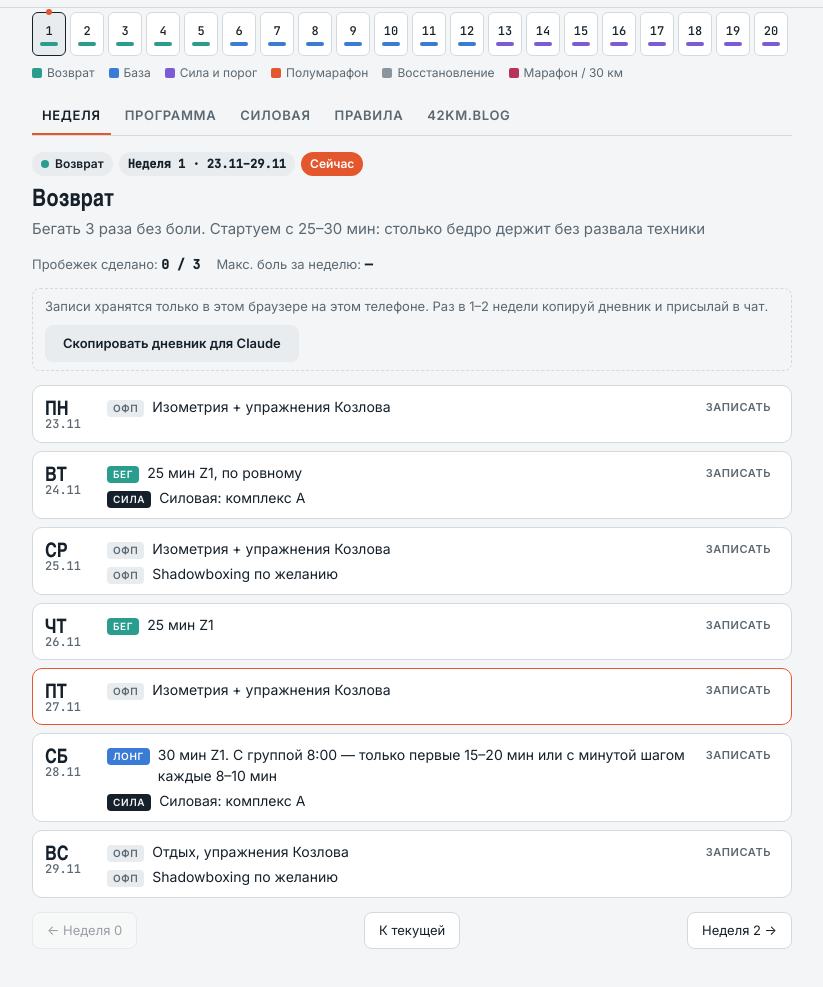
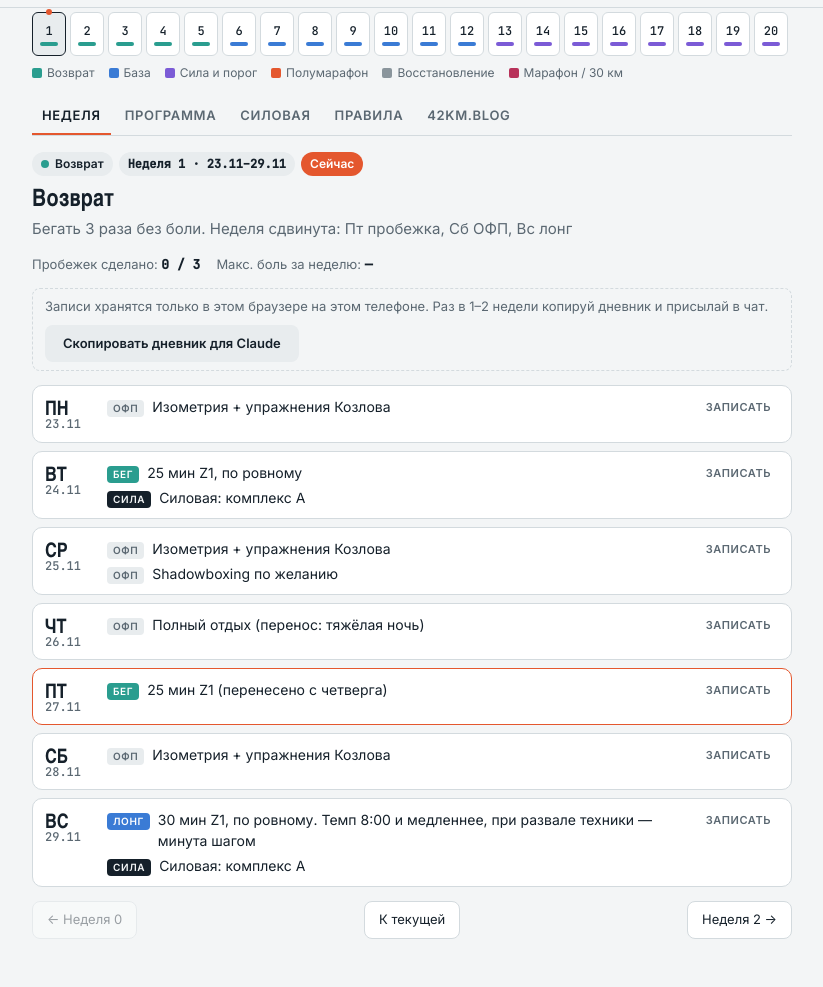
Before and after one commit to kkclaude99-sys/runningplan, a plain HTML site: page index.html in a window 1280 px wide. Shown: the part 67-1054 px from the top of the page, without its empty margins (228-1051 px from the left). Drawn offline with nearby package versions, Linux system fonts and the light colour scheme.

Commit message:
Неделя 1: перенос четверговой пробежки на пятницу, лонг на воскресенье; уточнение вторника недели 2
Co-Authored-By: Claude Opus 5.5 <noreply@anthropic.com>

```diff
--- a/index.html
+++ b/index.html
@@ -332,6 +332,15 @@ const W=[
     1:[REST],2:[run("40 мин: внутри 3 км в темпе старта")],3:[MOB],4:[run("30 мин Z1 + 4 ускорения")],5:[REST],
     6:[run("15–20 мин легко + 3 ускорения")],7:[race("Пушкин–Петербург, 5 сентября")]},{frame:true,race:true}),
 ];
+// Неделя 1 сдвинута (решение 27.11): 26.11 полный отдых, четверговая пробежка → пятница, ОФП → суббота, лонг + силовая → воскресенье
+W[0].d={...W[0].d,
+  4:[{t:"mob",x:"Полный отдых (перенос: тяжёлая ночь)"}],
+  5:[run("25 мин Z1 (перенесено с четверга)")],
+  6:[MOB],
+  7:[lng("30 мин Z1, по ровному. Темп 8:00 и медленнее, при развале техники — минута шагом"),SA]};
+W[0].goal="Бегать 3 раза без боли. Неделя сдвинута: Пт пробежка, Сб ОФП, Вс лонг";
+// Неделя 2: между воскресным лонгом и вторником всего один день
+W[1].d={...W[1].d,2:[run("30 мин Z1, по ровному. Если в Пн утром боль ≥2/5 после воскресного лонга — оставь 25 мин"),SA]};
 const START=new Date(2026,10,23);
 const iso=(dt)=>dt.getFullYear()+"-"+String(dt.getMonth()+1).padStart(2,"0")+"-"+String(dt.getDate()).padStart(2,"0");
 const fmt=(dt)=>String(dt.getDate()).padStart(2,"0")+"."+String(dt.getMonth()+1).padStart(2,"0");
```
